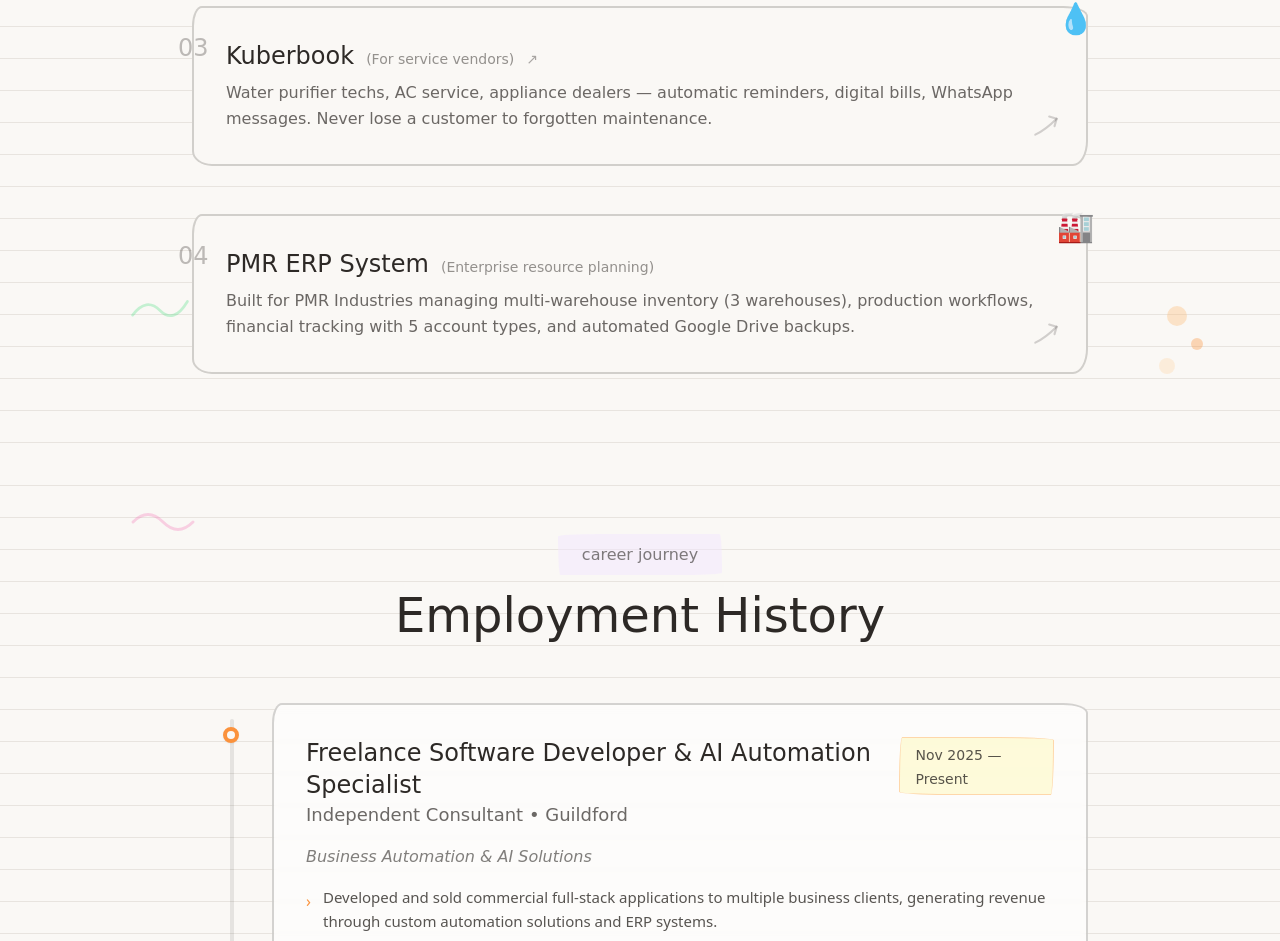
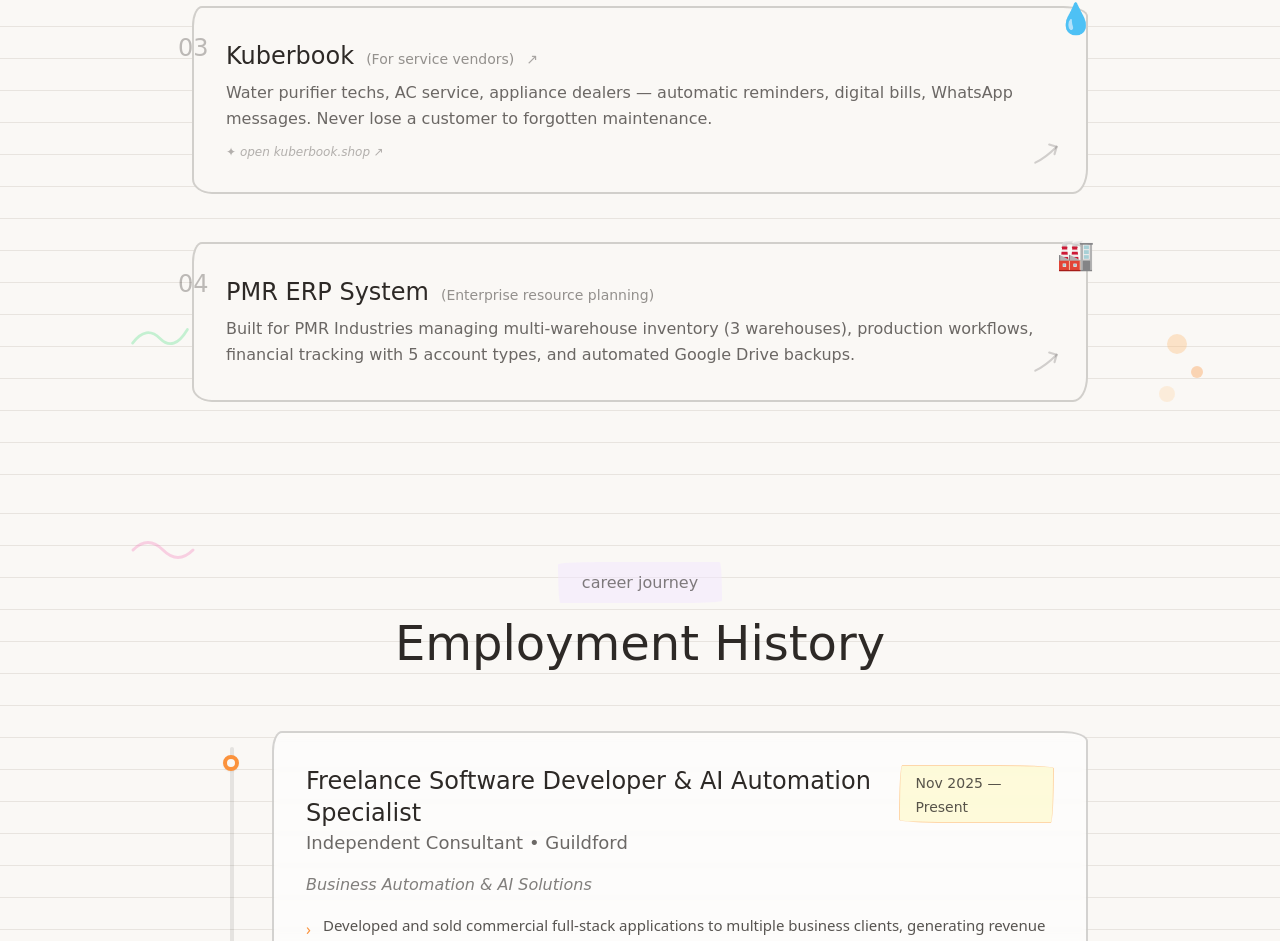
Before and after one commit to light-87/rajaram, a Next.js app in the folder productivity-hub/: page / in a window 1280 px wide. Shown: the part 1541-2482 px from the top of the page. Built offline with nearby package versions, Linux system fonts and the light colour scheme.

Commit message:
Add open hint to Kuberbook card

```diff
--- a/productivity-hub/components/landing/ProductsShowcase.tsx
+++ b/productivity-hub/components/landing/ProductsShowcase.tsx
@@ -32,7 +32,7 @@ const products = [
         href: "https://kuberbook.shop",
         external: true,
         doodle: "💧",
-        hint: null,
+        hint: "open kuberbook.shop",
     },
     {
         num: "04",
```
